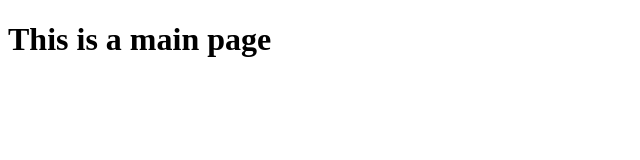
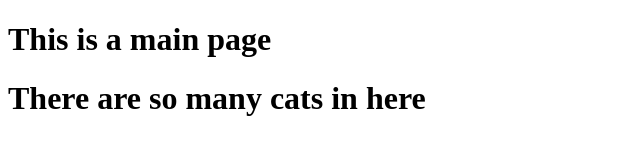
Before and after one commit to TrungAnh05/My-test, a plain HTML site: page index.html in a window 1280 px wide. Shown: the whole page, without its empty margins (0-640 px from the left). Drawn offline with Linux system fonts and the light colour scheme.

Commit message:
update first

```diff
--- a/index.html
+++ b/index.html
@@ -7,5 +7,6 @@
   </head>
   <body>
     <h1>This is a main page</h1>
+    <h1>There are so many cats in here</h1>
   </body>
 </html>
```
